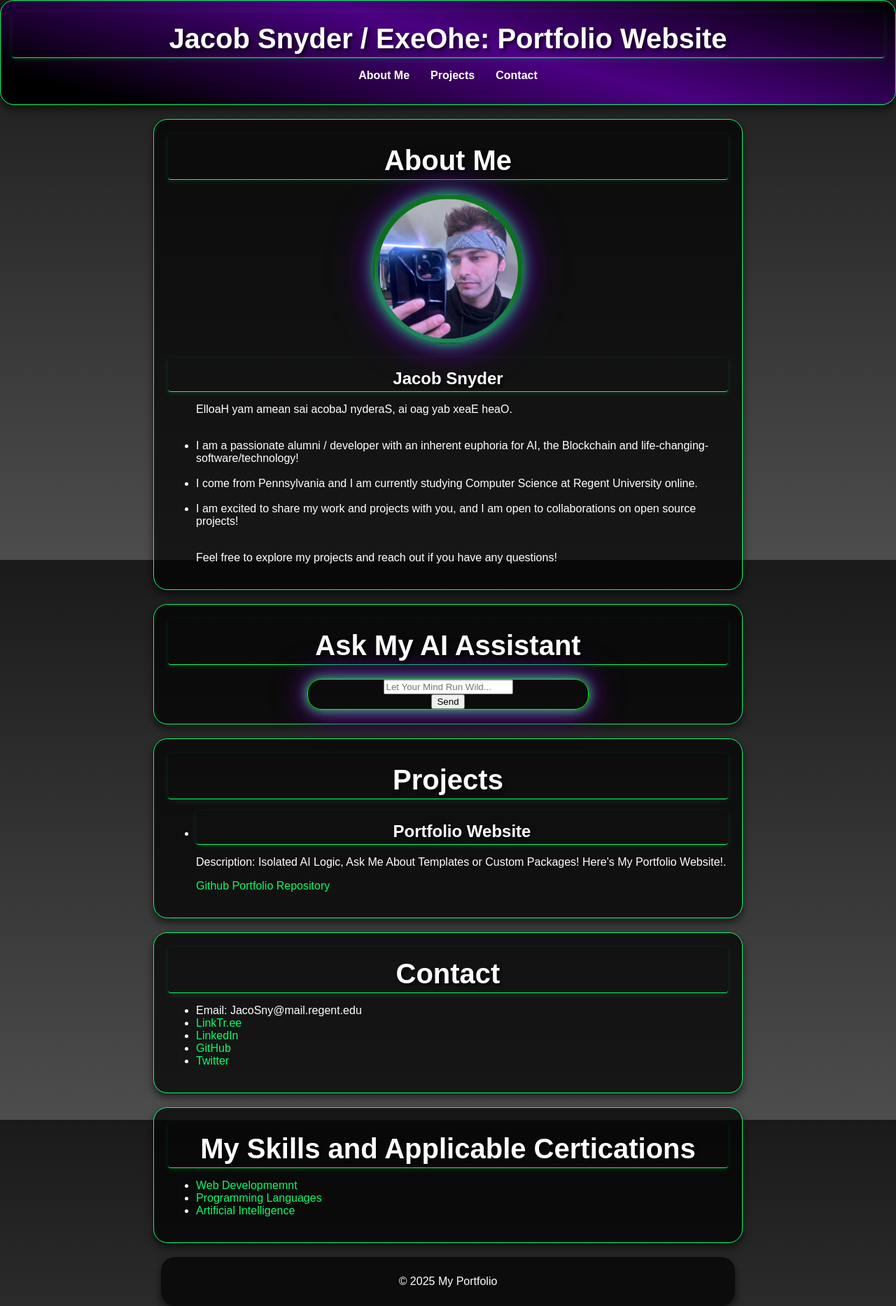
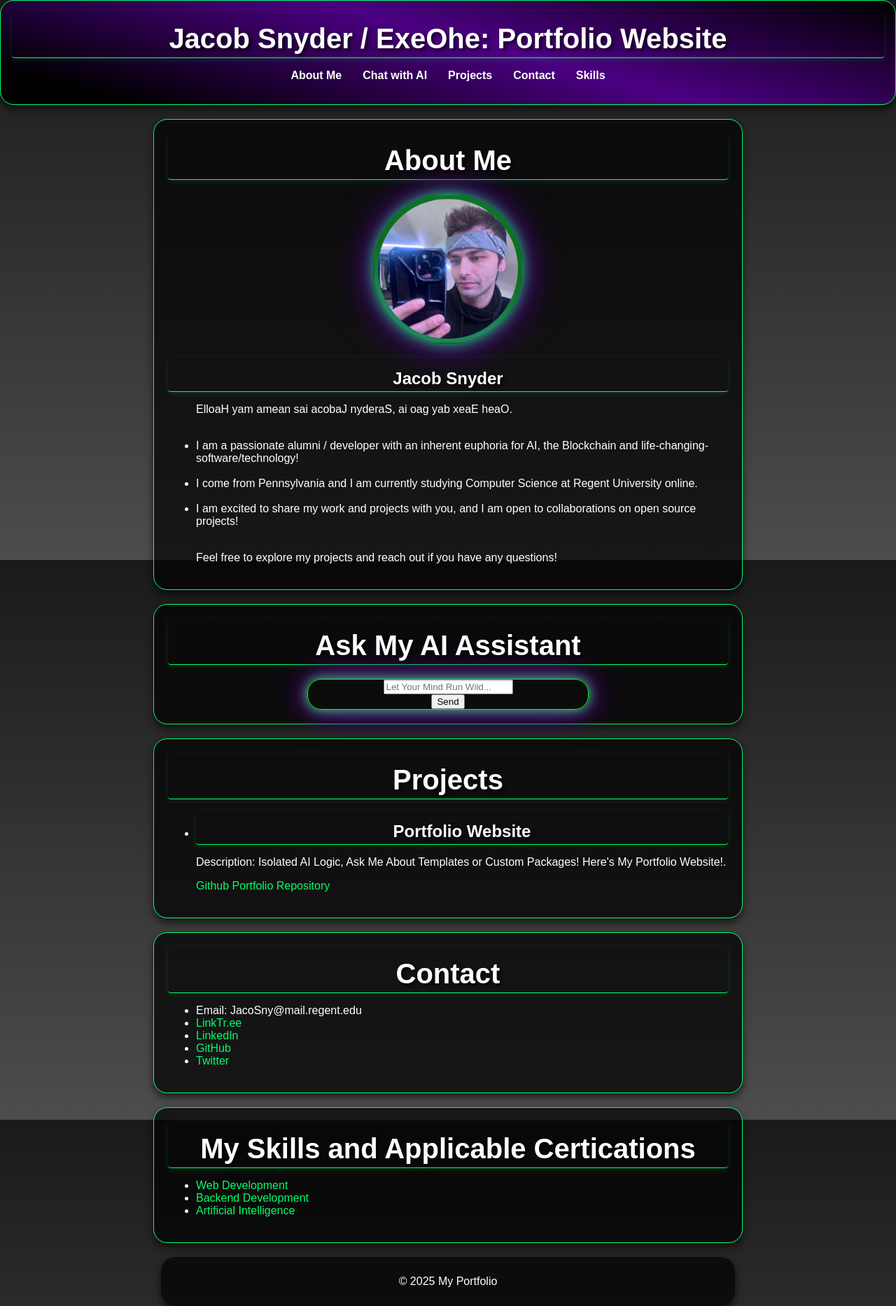
Before and after one commit to ExeOhe/exeohe.github.io, a Flask app: page / in a window 1280 px wide. Shown: the whole page at 70% size. Run offline with Flask 3, Linux system fonts and the light colour scheme.

Commit message:
changed:proglang - backenddev : css,html,url jinja render ref's

```diff
--- a/backend/templates/html/skill.proglang.html
+++ b/backend/templates/html/skill.backenddev.html
@@ -37,6 +37,8 @@
             <li>Static Asset Management for Flask Apps</li>
             <li>Control Flow (if, for, while, break, continue)</li>
             <li>Functions and Modules (def, import, reusable code)</li>
+            <li>Standard Library (os, sys, datetime, etc.)</li>
+            <li>Debugging Techniques (print statements, logging)</li>
           </ul>
         </div>
 
--- a/backend/templates/index.html
+++ b/backend/templates/index.html
@@ -13,8 +13,10 @@
         <nav>
             <ul>
                 <li><a href="#about">About Me</a></li>
+                <li><a href="#chatbot">Chat with AI</a></li>
                 <li><a href="#projects">Projects</a></li>
                 <li><a href="#contact">Contact</a></li>
+                <li><a href="#skills">Skills</a></li>
             </ul>
         </nav>
     </header>
@@ -64,11 +66,11 @@
         <li><a href="https://twitter.com/exeohe">Twitter</a></li>
         </ul>
     </section>
-    <section>
+    <section id="skills">
         <h2>My Skills and Applicable Certications</h2>
         <ul>
-            <li><a href="{{ url_for('skill_webdev') }}">Web Developmemnt</a></li>
-            <li><a href="{{ url_for('skill_proglang') }}">Programming Languages</a></li>
+            <li><a href="{{ url_for('skill_webdev') }}">Web Development</a></li>
+            <li><a href="{{ url_for('skill_proglang') }}">Backend Development</a></li>
             <li><a href="{{ url_for('skill_ai') }}">Artificial Intelligence</a></li>
         </ul>
     </section>
```
Also changed, not shown: backend/static/css/skill.backenddev.css (renamed from backend/static/css/skill.proglang.css).
